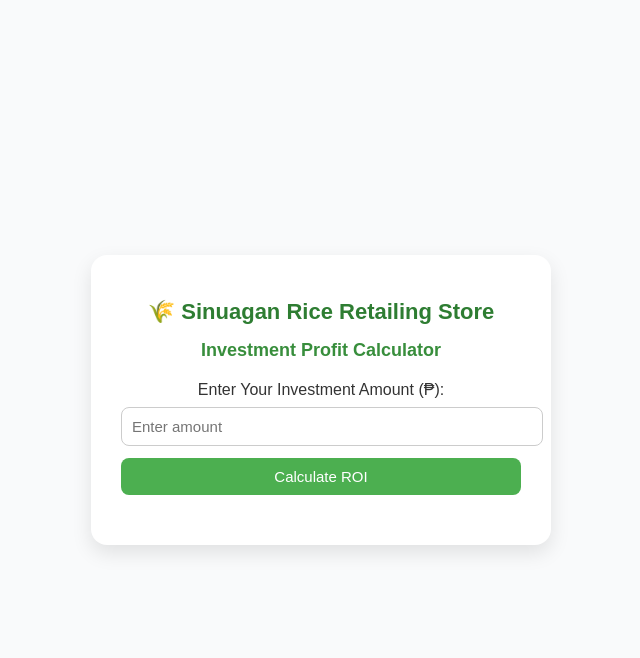
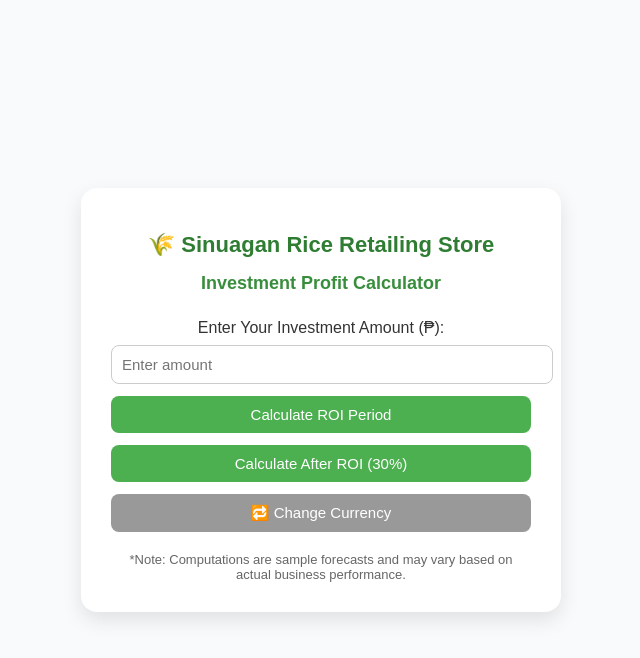
Before and after one commit to wilxxi/rice-investment-calculator, a plain HTML site: page index.html in a window 1280 px wide. Both pictures are taken after a click on the button "Next". Shown: the whole page, without its empty margins (319-959 px from the left). Drawn offline with Linux system fonts and the light colour scheme.

Commit message:
Update index.html

```diff
--- a/index.html
+++ b/index.html
@@ -17,7 +17,7 @@
 
     .calculator-container {
       background: white;
-      width: 400px;
+      width: 420px;
       border-radius: 16px;
       box-shadow: 0 8px 20px rgba(0,0,0,0.1);
       padding: 30px;
@@ -27,12 +27,12 @@
     h1 {
       color: #2e7d32;
       font-size: 22px;
-      margin-bottom: 10px;
+      margin-bottom: 5px;
     }
 
     h2 {
       color: #388e3c;
-      margin-bottom: 20px;
+      margin-bottom: 25px;
       font-size: 18px;
     }
 
@@ -70,7 +70,14 @@
       margin-top: 20px;
       font-weight: bold;
       color: #1b5e20;
-      font-size: 18px;
+      font-size: 17px;
+      line-height: 1.5;
+    }
+
+    .note {
+      font-size: 13px;
+      color: #666;
+      margin-top: 10px;
     }
   </style>
 </head>
@@ -93,14 +100,20 @@
     <div id="step2" style="display:none;">
       <label>Enter Your Investment Amount (<span id="selectedCurrencyLabel">₱</span>):</label>
       <input type="number" id="amount" placeholder="Enter amount">
-      <button onclick="calculate()">Calculate ROI</button>
+
+      <button onclick="calculate()">Calculate ROI Period</button>
+      <button onclick="calculateAfterROI()">Calculate After ROI (30%)</button>
+      <button style="background-color:#999;" onclick="resetCalculator()">🔁 Change Currency</button>
     </div>
 
     <div id="result"></div>
+    <div class="note">
+      *Note: Computations are sample forecasts and may vary based on actual business performance.
+    </div>
   </div>
 
   <script>
-    const rates = { PHP: 1, AUD: 0.027, USD: 0.017, JPY: 2.68 }; // Example conversion rates
+    const rates = { PHP: 1, AUD: 0.027, USD: 0.017, JPY: 2.68 }; // Example rates
     let selectedCurrency = "PHP";
 
     function nextStep() {
@@ -120,19 +133,49 @@
     function calculate() {
       const amount = parseFloat(document.getElementById("amount").value);
       if (isNaN(amount) || amount <= 0) {
-        alert("Please enter a valid amount.");
+        alert("Please enter a valid investment amount.");
         return;
       }
 
       const rate = rates[selectedCurrency];
       const converted = amount * rate;
-      const monthlyProfit = converted * 0.05; // Example 5% profit per month
+      const monthlyProfit = converted * 0.05; // 5% profit per month (sample)
+      const roiMonths = converted / monthlyProfit; // months to complete ROI
 
       document.getElementById("result").innerHTML = `
-        Estimated Monthly Profit: <br>
-        <strong>${monthlyProfit.toFixed(2)} ${selectedCurrency}</strong><br><br>
-        *Note: This is a sample forecast and may vary based on actual sales and performance.
+        <strong>Currency:</strong> ${selectedCurrency}<br>
+        <strong>Investment:</strong> ${converted.toFixed(2)} ${selectedCurrency}<br>
+        <strong>Estimated Monthly Profit:</strong> ${monthlyProfit.toFixed(2)} ${selectedCurrency}<br>
+        <strong>Estimated ROI Completion:</strong> ${roiMonths.toFixed(1)} months
       `;
+    }
+
+    function calculateAfterROI() {
+      const amount = parseFloat(document.getElementById("amount").value);
+      if (isNaN(amount) || amount <= 0) {
+        alert("Please enter a valid investment amount.");
+        return;
+      }
+
+      const rate = rates[selectedCurrency];
+      const converted = amount * rate;
+      const monthlyProfit = converted * 0.05;
+      const roiMonths = converted / monthlyProfit;
+      const afterROIMonthly = monthlyProfit * 0.3; // 30% share after ROI
+
+      document.getElementById("result").innerHTML = `
+        <strong>Currency:</strong> ${selectedCurrency}<br>
+        <strong>Investment:</strong> ${converted.toFixed(2)} ${selectedCurrency}<br>
+        <strong>ROI Completion:</strong> ${roiMonths.toFixed(1)} months<br>
+        <strong>After ROI (30%) Monthly Profit:</strong> ${afterROIMonthly.toFixed(2)} ${selectedCurrency}
+      `;
+    }
+
+    function resetCalculator() {
+      document.getElementById("step1").style.display = "block";
+      document.getElementById("step2").style.display = "none";
+      document.getElementById("amount").value = "";
+      document.getElementById("result").innerHTML = "";
     }
   </script>
 </body>
```
